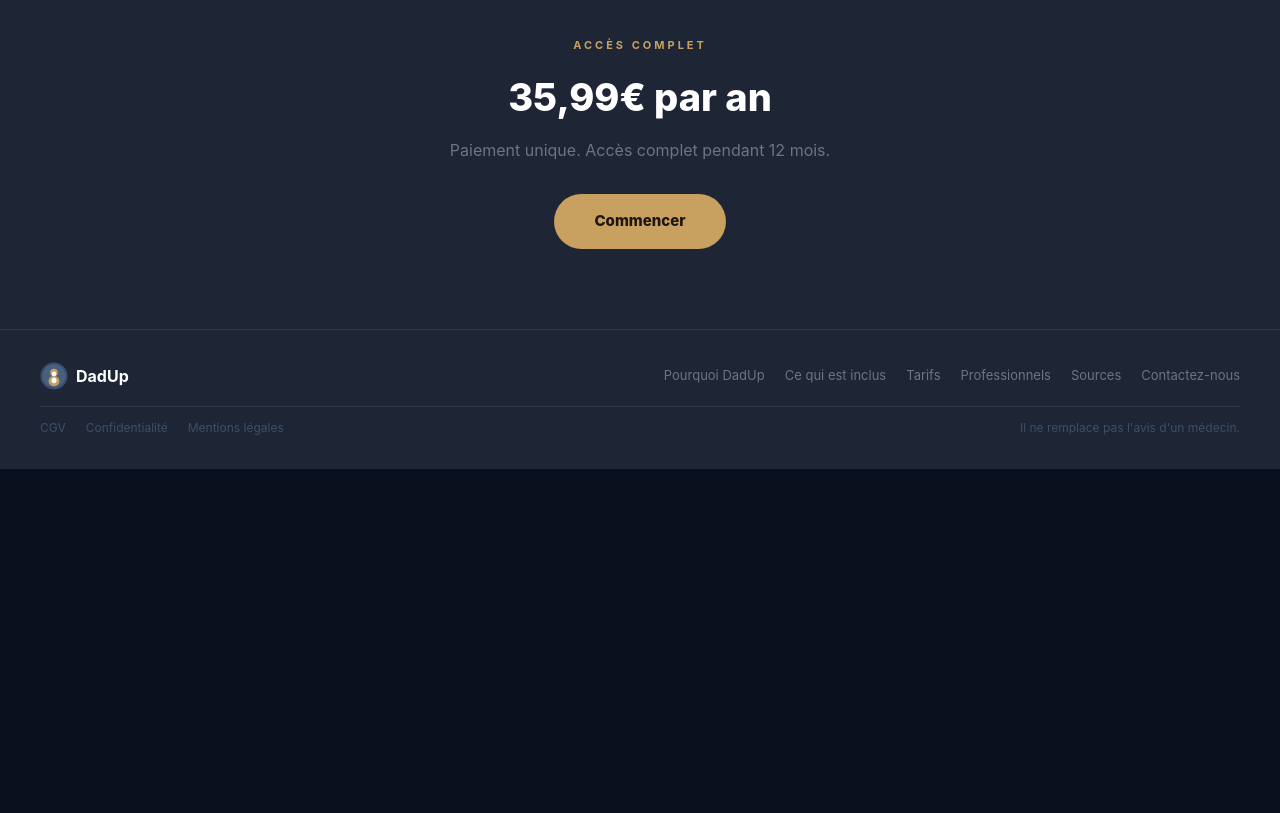
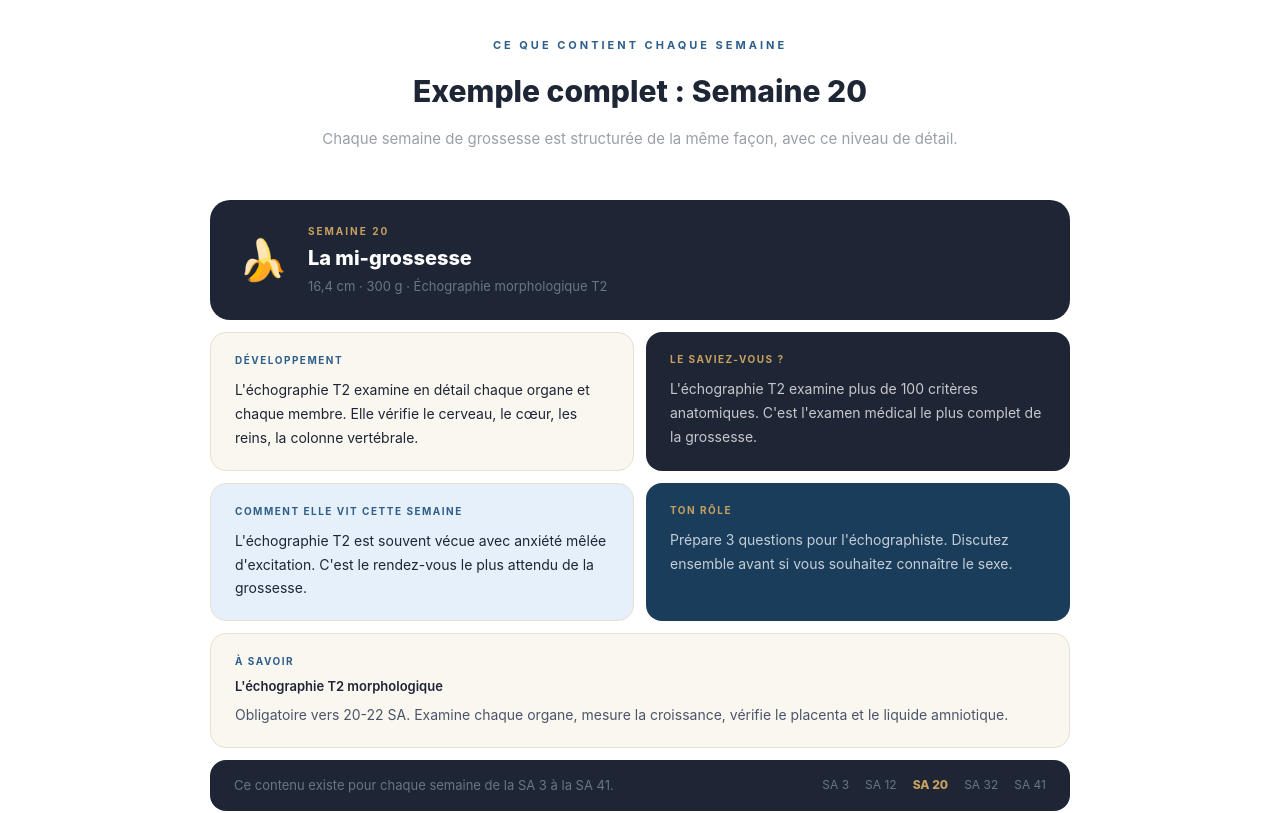
Before and after one commit to Julproject/dadup, a Next.js app: page /inclus in a window 1280 px wide. Shown: the part 2560-3373 px from the top of the page. Before the commit the page ends 3029 px from the top, so only its background shows below. Built offline with nearby package versions, Linux system fonts and the light colour scheme.

Commit message:
Update page.tsx

```diff
--- a/app/inclus/page.tsx
+++ b/app/inclus/page.tsx
@@ -308,6 +308,67 @@ export default function InclusPage() {
         </div>
       </section>
 
+
+      {/* PROFONDEUR DU CONTENU */}
+      <section style={{background:C.white, padding:'80px 40px'}}>
+        <div style={{maxWidth:'860px', margin:'0 auto'}}>
+          <p style={{color:C.blue, fontSize:'11px', fontWeight:700, letterSpacing:'3px', textTransform:'uppercase' as const, margin:'0 0 16px', textAlign:'center'}}>Ce que contient chaque semaine</p>
+          <h2 style={{color:C.dark, fontSize:'30px', fontWeight:800, margin:'0 0 12px', textAlign:'center'}}>Exemple complet : Semaine 20</h2>
+          <p style={{color:C.textLight, fontSize:'15px', margin:'0 0 48px', textAlign:'center', lineHeight:1.7}}>Chaque semaine de grossesse est structurée de la même façon, avec ce niveau de détail.</p>
+
+          <div style={{display:'flex', flexDirection:'column', gap:'12px'}}>
+
+            {/* HEADER */}
+            <div style={{background:C.dark, borderRadius:'20px', padding:'24px 28px', display:'flex', alignItems:'center', gap:'20px'}}>
+              <span style={{fontSize:'40px'}}>🍌</span>
+              <div>
+                <p style={{color:C.gold, fontSize:'10px', fontWeight:700, letterSpacing:'2px', margin:'0 0 4px'}}>SEMAINE 20</p>
+                <p style={{color:C.white, fontSize:'20px', fontWeight:800, margin:'0 0 4px'}}>La mi-grossesse</p>
+                <p style={{color:'#6a7585', fontSize:'13px', margin:0}}>16,4 cm · 300 g · Échographie morphologique T2</p>
+              </div>
+            </div>
+
+            {/* GRILLE 2 COL */}
+            <div style={{display:'grid', gridTemplateColumns:'1fr 1fr', gap:'12px'}}>
+              <div style={{background:C.cream, borderRadius:'16px', padding:'20px 24px', border:`1px solid ${C.border}`}}>
+                <p style={{color:C.blue, fontSize:'10px', fontWeight:700, letterSpacing:'1.5px', textTransform:'uppercase' as const, margin:'0 0 10px'}}>Développement</p>
+                <p style={{color:C.dark, fontSize:'14px', lineHeight:1.7, margin:0}}>L'échographie T2 examine en détail chaque organe et chaque membre. Elle vérifie le cerveau, le cœur, les reins, la colonne vertébrale.</p>
+              </div>
+              <div style={{background:C.dark, borderRadius:'16px', padding:'20px 24px'}}>
+                <p style={{color:C.gold, fontSize:'10px', fontWeight:700, letterSpacing:'1.5px', textTransform:'uppercase' as const, margin:'0 0 10px'}}>Le saviez-vous ?</p>
+                <p style={{color:'rgba(255,255,255,0.75)', fontSize:'14px', lineHeight:1.7, margin:0}}>L'échographie T2 examine plus de 100 critères anatomiques. C'est l'examen médical le plus complet de la grossesse.</p>
+              </div>
+              <div style={{background:C.bluePale, borderRadius:'16px', padding:'20px 24px', border:`1px solid ${C.border}`}}>
+                <p style={{color:C.blue, fontSize:'10px', fontWeight:700, letterSpacing:'1.5px', textTransform:'uppercase' as const, margin:'0 0 10px'}}>Comment elle vit cette semaine</p>
+                <p style={{color:C.dark, fontSize:'14px', lineHeight:1.7, margin:0}}>L'échographie T2 est souvent vécue avec anxiété mêlée d'excitation. C'est le rendez-vous le plus attendu de la grossesse.</p>
+              </div>
+              <div style={{background:C.dark, borderRadius:'16px', padding:'20px 24px', background:'#1A3D5C'}}>
+                <p style={{color:C.gold, fontSize:'10px', fontWeight:700, letterSpacing:'1.5px', textTransform:'uppercase' as const, margin:'0 0 10px'}}>Ton rôle</p>
+                <p style={{color:'rgba(255,255,255,0.75)', fontSize:'14px', lineHeight:1.7, margin:0}}>Prépare 3 questions pour l'échographiste. Discutez ensemble avant si vous souhaitez connaître le sexe.</p>
+              </div>
+            </div>
+
+            {/* DOCUMENT + CONSEIL */}
+            <div style={{background:C.cream, borderRadius:'16px', padding:'20px 24px', border:`1px solid ${C.border}`}}>
+              <p style={{color:C.blue, fontSize:'10px', fontWeight:700, letterSpacing:'1.5px', textTransform:'uppercase' as const, margin:'0 0 8px'}}>À savoir</p>
+              <p style={{color:C.dark, fontSize:'13px', fontWeight:600, margin:'0 0 6px'}}>L'échographie T2 morphologique</p>
+              <p style={{color:C.text, fontSize:'14px', lineHeight:1.7, margin:0}}>Obligatoire vers 20-22 SA. Examine chaque organe, mesure la croissance, vérifie le placenta et le liquide amniotique.</p>
+            </div>
+
+            {/* FOOTER INFO */}
+            <div style={{background:C.dark, borderRadius:'16px', padding:'16px 24px', display:'flex', alignItems:'center', justifyContent:'space-between', flexWrap:'wrap' as const, gap:'12px'}}>
+              <p style={{color:'#6a7585', fontSize:'13px', margin:0}}>Ce contenu existe pour chaque semaine de la SA 3 à la SA 41.</p>
+              <div style={{display:'flex', gap:'16px'}}>
+                {['SA 3', 'SA 12', 'SA 20', 'SA 32', 'SA 41'].map((sa, i) => (
+                  <span key={i} style={{color: sa === 'SA 20' ? C.gold : '#6a7585', fontSize:'12px', fontWeight: sa === 'SA 20' ? 800 : 400}}>{sa}</span>
+                ))}
+              </div>
+            </div>
+
+          </div>
+        </div>
+      </section>
+
       {/* CTA */}
       <section style={{background:C.dark,padding:'80px 40px',textAlign:'center' as const}}>
         <p style={{color:C.gold,fontSize:'11px',fontWeight:700,letterSpacing:'3px',textTransform:'uppercase' as const,margin:'0 0 16px'}}>Accès complet</p>
```
